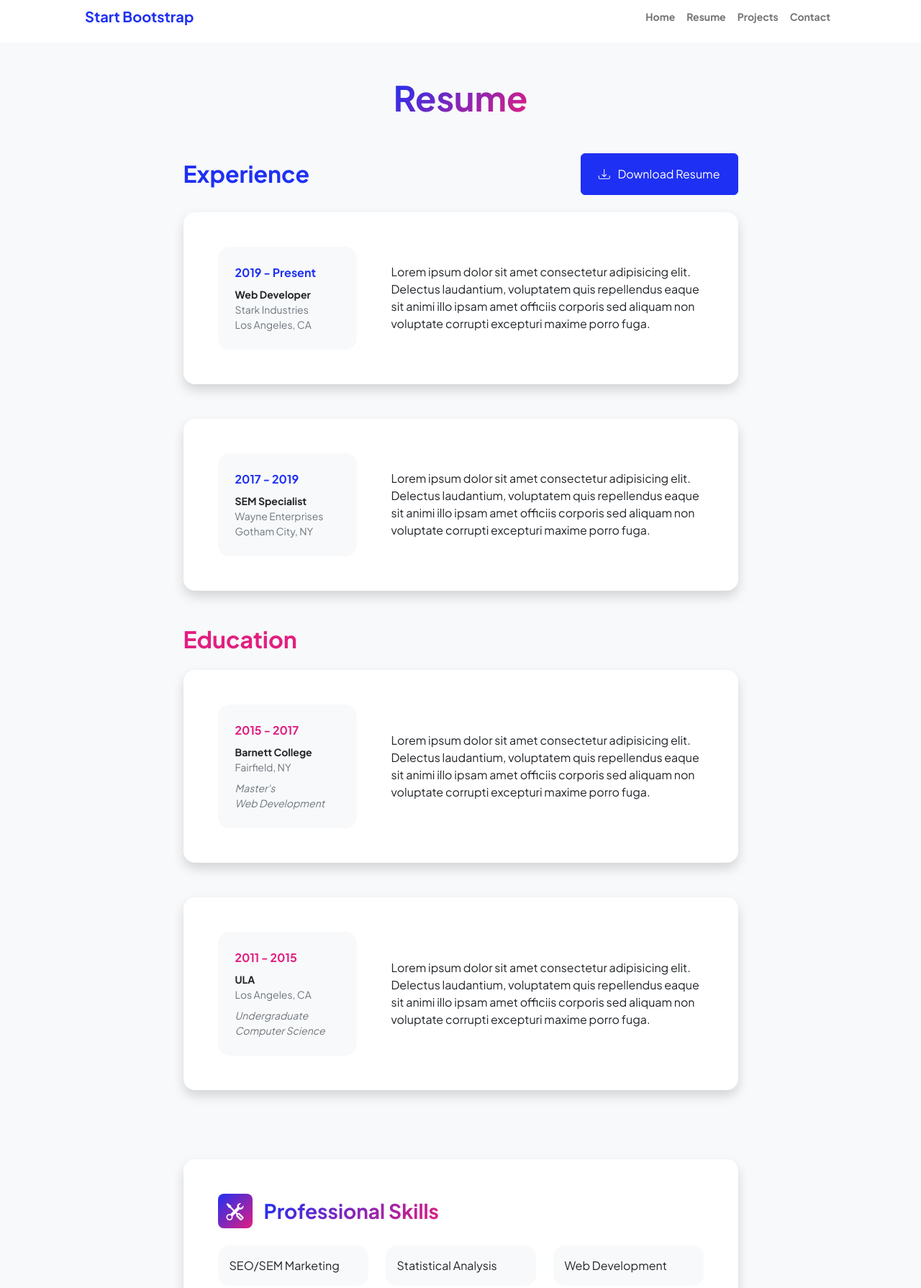
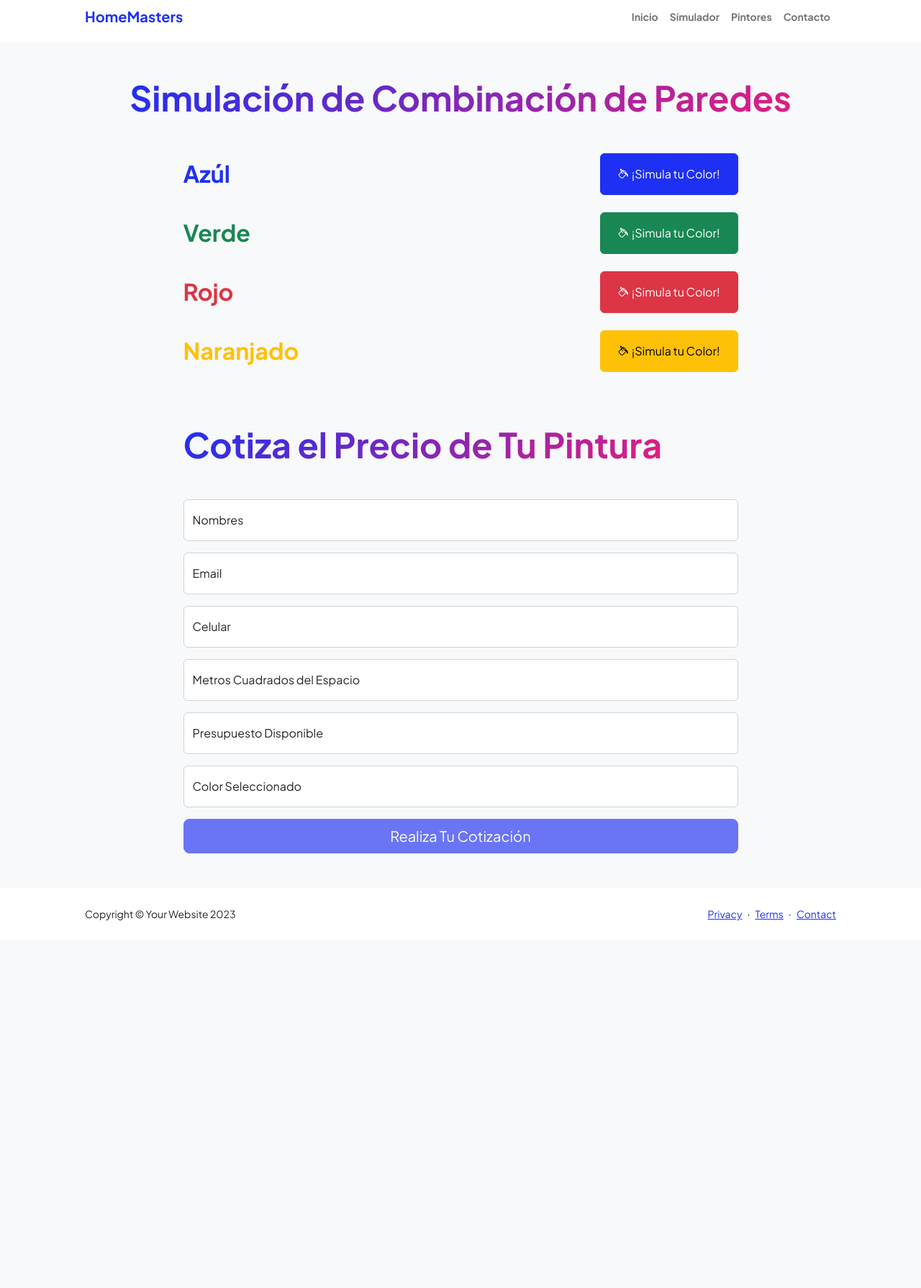
Before and after one commit to JuanF998/HomeMasters, a plain HTML site: page resume.html in a window 1280 px wide. Shown: the part 13-1803 px from the top of the page at 72% size. After the commit the page ends 1319 px from the top, so only its background shows below. Drawn offline with nearby package versions, Linux system fonts and the light colour scheme.

Commit message:
Se crea funcionalidad para simulacion

```diff
--- a/resume.html
+++ b/resume.html
@@ -22,14 +22,14 @@
             <!-- Navigation-->
             <nav class="navbar navbar-expand-lg navbar-light bg-white py-3">
                 <div class="container px-5">
-                    <a class="navbar-brand" href="index.html"><span class="fw-bolder text-primary">Start Bootstrap</span></a>
+                    <a class="navbar-brand" href="index.html"><span class="fw-bolder text-primary">HomeMasters</span></a>
                     <button class="navbar-toggler" type="button" data-bs-toggle="collapse" data-bs-target="#navbarSupportedContent" aria-controls="navbarSupportedContent" aria-expanded="false" aria-label="Toggle navigation"><span class="navbar-toggler-icon"></span></button>
                     <div class="collapse navbar-collapse" id="navbarSupportedContent">
                         <ul class="navbar-nav ms-auto mb-2 mb-lg-0 small fw-bolder">
-                            <li class="nav-item"><a class="nav-link" href="index.html">Home</a></li>
-                            <li class="nav-item"><a class="nav-link" href="resume.html">Resume</a></li>
-                            <li class="nav-item"><a class="nav-link" href="projects.html">Projects</a></li>
-                            <li class="nav-item"><a class="nav-link" href="contact.html">Contact</a></li>
+                            <li class="nav-item"><a class="nav-link" href="index.html">Inicio</a></li>
+                            <li class="nav-item"><a class="nav-link" href="resume.html">Simulador</a></li>
+                            <li class="nav-item"><a class="nav-link" href="projects.html">Pintores</a></li>
+                            <li class="nav-item"><a class="nav-link" href="contact.html">Contacto</a></li>
                         </ul>
                     </div>
                 </div>
@@ -37,144 +37,125 @@
             <!-- Page Content-->
             <div class="container px-5 my-5">
                 <div class="text-center mb-5">
-                    <h1 class="display-5 fw-bolder mb-0"><span class="text-gradient d-inline">Resume</span></h1>
+                    <h1 class="display-5 fw-bolder mb-0"><span class="text-gradient d-inline">Simulación de Combinación de Paredes</span></h1>
                 </div>
                 <div class="row gx-5 justify-content-center">
                     <div class="col-lg-11 col-xl-9 col-xxl-8">
                         <!-- Experience Section-->
                         <section>
                             <div class="d-flex align-items-center justify-content-between mb-4">
-                                <h2 class="text-primary fw-bolder mb-0">Experience</h2>
+                                <h2 class="text-primary fw-bolder mb-0">Azúl</h2>
                                 <!-- Download resume button-->
                                 <!-- Note: Set the link href target to a PDF file within your project-->
-                                <a class="btn btn-primary px-4 py-3" href="#!">
-                                    <div class="d-inline-block bi bi-download me-2"></div>
-                                    Download Resume
+                                <a class="btn btn-primary px-4 py-3" href="error.html">
+                                    <div class="d-inline-block bi bi-paint-bucket"></div>
+                                    ¡Simula tu Color!
                                 </a>
                             </div>
-                            <!-- Experience Card 1-->
-                            <div class="card shadow border-0 rounded-4 mb-5">
-                                <div class="card-body p-5">
-                                    <div class="row align-items-center gx-5">
-                                        <div class="col text-center text-lg-start mb-4 mb-lg-0">
-                                            <div class="bg-light p-4 rounded-4">
-                                                <div class="text-primary fw-bolder mb-2">2019 - Present</div>
-                                                <div class="small fw-bolder">Web Developer</div>
-                                                <div class="small text-muted">Stark Industries</div>
-                                                <div class="small text-muted">Los Angeles, CA</div>
-                                            </div>
-                                        </div>
-                                        <div class="col-lg-8"><div>Lorem ipsum dolor sit amet consectetur adipisicing elit. Delectus laudantium, voluptatem quis repellendus eaque sit animi illo ipsam amet officiis corporis sed aliquam non voluptate corrupti excepturi maxime porro fuga.</div></div>
-                                    </div>
+
+
+
+                            <section>
+                            <div class="d-flex align-items-center justify-content-between mb-4">
+                                <h2 class="text-success fw-bolder mb-0">Verde</h2>
+                                <!-- Download resume button-->
+                                <!-- Note: Set the link href target to a PDF file within your project-->
+                                <a class="btn btn-success px-4 py-3" href="error.html">
+                                    <div class="d-inline-block bi bi-paint-bucket"></div>
+                                    ¡Simula tu Color!
+                                </a>
+                            </div>
+
+
+                            <section>
+                            <div class="d-flex align-items-center justify-content-between mb-4">
+                                <h2 class="text-danger fw-bolder mb-0">Rojo</h2>
+                                <!-- Download resume button-->
+                                <!-- Note: Set the link href target to a PDF file within your project-->
+                                <a class="btn btn-danger px-4 py-3" href="error.html">
+                                    <div class="d-inline-block bi bi-paint-bucket"></div>
+                                    ¡Simula tu Color!
+                                </a>
+                            </div>
+
+                            <section>
+                            <div class="d-flex align-items-center justify-content-between mb-4">
+                                <h2 class="text-warning fw-bolder mb-0">Naranjado</h2>
+                                <!-- Download resume button-->
+                                <!-- Note: Set the link href target to a PDF file within your project-->
+                                <a class="btn btn-warning px-4 py-3" href="error.html">
+                                    <div class="d-inline-block bi bi-paint-bucket"></div>
+                                    ¡Simula tu Color!
+                                </a>
+                            </div>
+
+                        </section>
+                        <form id="contactForm" data-sb-form-api-token="API_TOKEN">
+                            <br>
+                            <br>
+                            <h1 class="display-5 fw-bolder mb-0"><span class="text-gradient d-inline">Cotiza el Precio de Tu Pintura</span></h1>
+                            <br>
+                            <br>
+                            <!-- Name input-->
+                            <div class="form-floating mb-3">
+                                <input class="form-control" id="name" type="text" placeholder="Enter your name..." data-sb-validations="required" />
+                                <label for="name">Nombres</label>
+                                <div class="invalid-feedback" data-sb-feedback="name:required">A name is required.</div>
+                            </div>
+                            <!-- Email address input-->
+                            <div class="form-floating mb-3">
+                                <input class="form-control" id="email" type="email" placeholder="name@example.com" data-sb-validations="required,email" />
+                                <label for="email">Email</label>
+                                <div class="invalid-feedback" data-sb-feedback="email:required">An email is required.</div>
+                                <div class="invalid-feedback" data-sb-feedback="email:email">Email is not valid.</div>
+                            </div>
+                            <!-- Phone number input-->
+                            <div class="form-floating mb-3">
+                                <input class="form-control" id="phone" type="tel" placeholder="(123) 456-7890" data-sb-validations="required" />
+                                <label for="phone">Celular</label>
+                                <div class="invalid-feedback" data-sb-feedback="phone:required">A phone number is required.</div>
+                            </div>
+                            <div class="form-floating mb-3">
+                                <input class="form-control" id="email" type="email" placeholder="name@example.com" data-sb-validations="required,email" />
+                                <label for="email">Metros Cuadrados del Espacio</label>
+                                <div class="invalid-feedback" data-sb-feedback="email:required">An email is required.</div>
+                                <div class="invalid-feedback" data-sb-feedback="email:email">Email is not valid.</div>
+                            </div>
+                            <div class="form-floating mb-3">
+                                <input class="form-control" id="email" type="email" placeholder="name@example.com" data-sb-validations="required,email" />
+                                <label for="email">Presupuesto Disponible</label>
+                                <div class="invalid-feedback" data-sb-feedback="email:required">An email is required.</div>
+                                <div class="invalid-feedback" data-sb-feedback="email:email">Email is not valid.</div>
+                            </div>
+
+                            <!-- Phone number input-->
+                            <div class="form-floating mb-3">
+                                <input class="form-control" id="phone" type="tel" placeholder="(123) 456-7890" data-sb-validations="required" />
+                                <label for="phone">Color Seleccionado</label>
+                                <div class="invalid-feedback" data-sb-feedback="phone:required">A phone number is required.</div>
+                            </div>
+                            <!-- Message input-->
+
+                            <!-- Submit success message-->
+                            <!---->
+                            <!-- This is what your users will see when the form-->
+                            <!-- has successfully submitted-->
+                            <div class="d-none" id="submitSuccessMessage">
+                                <div class="text-center mb-6">
+                                    <div class="fw-bolder">Form submission successful!</div>
+                                    To activate this form, sign up at
+                                    <br />
+                                    <a href="https://startbootstrap.com/solution/contact-forms">https://startbootstrap.com/solution/contact-forms</a>
                                 </div>
                             </div>
-                            <!-- Experience Card 2-->
-                            <div class="card shadow border-0 rounded-4 mb-5">
-                                <div class="card-body p-5">
-                                    <div class="row align-items-center gx-5">
-                                        <div class="col text-center text-lg-start mb-4 mb-lg-0">
-                                            <div class="bg-light p-4 rounded-4">
-                                                <div class="text-primary fw-bolder mb-2">2017 - 2019</div>
-                                                <div class="small fw-bolder">SEM Specialist</div>
-                                                <div class="small text-muted">Wayne Enterprises</div>
-                                                <div class="small text-muted">Gotham City, NY</div>
-                                            </div>
-                                        </div>
-                                        <div class="col-lg-8"><div>Lorem ipsum dolor sit amet consectetur adipisicing elit. Delectus laudantium, voluptatem quis repellendus eaque sit animi illo ipsam amet officiis corporis sed aliquam non voluptate corrupti excepturi maxime porro fuga.</div></div>
-                                    </div>
-                                </div>
-                            </div>
-                        </section>
-                        <!-- Education Section-->
-                        <section>
-                            <h2 class="text-secondary fw-bolder mb-4">Education</h2>
-                            <!-- Education Card 1-->
-                            <div class="card shadow border-0 rounded-4 mb-5">
-                                <div class="card-body p-5">
-                                    <div class="row align-items-center gx-5">
-                                        <div class="col text-center text-lg-start mb-4 mb-lg-0">
-                                            <div class="bg-light p-4 rounded-4">
-                                                <div class="text-secondary fw-bolder mb-2">2015 - 2017</div>
-                                                <div class="mb-2">
-                                                    <div class="small fw-bolder">Barnett College</div>
-                                                    <div class="small text-muted">Fairfield, NY</div>
-                                                </div>
-                                                <div class="fst-italic">
-                                                    <div class="small text-muted">Master's</div>
-                                                    <div class="small text-muted">Web Development</div>
-                                                </div>
-                                            </div>
-                                        </div>
-                                        <div class="col-lg-8"><div>Lorem ipsum dolor sit amet consectetur adipisicing elit. Delectus laudantium, voluptatem quis repellendus eaque sit animi illo ipsam amet officiis corporis sed aliquam non voluptate corrupti excepturi maxime porro fuga.</div></div>
-                                    </div>
-                                </div>
-                            </div>
-                            <!-- Education Card 2-->
-                            <div class="card shadow border-0 rounded-4 mb-5">
-                                <div class="card-body p-5">
-                                    <div class="row align-items-center gx-5">
-                                        <div class="col text-center text-lg-start mb-4 mb-lg-0">
-                                            <div class="bg-light p-4 rounded-4">
-                                                <div class="text-secondary fw-bolder mb-2">2011 - 2015</div>
-                                                <div class="mb-2">
-                                                    <div class="small fw-bolder">ULA</div>
-                                                    <div class="small text-muted">Los Angeles, CA</div>
-                                                </div>
-                                                <div class="fst-italic">
-                                                    <div class="small text-muted">Undergraduate</div>
-                                                    <div class="small text-muted">Computer Science</div>
-                                                </div>
-                                            </div>
-                                        </div>
-                                        <div class="col-lg-8"><div>Lorem ipsum dolor sit amet consectetur adipisicing elit. Delectus laudantium, voluptatem quis repellendus eaque sit animi illo ipsam amet officiis corporis sed aliquam non voluptate corrupti excepturi maxime porro fuga.</div></div>
-                                    </div>
-                                </div>
-                            </div>
-                        </section>
-                        <!-- Divider-->
-                        <div class="pb-5"></div>
-                        <!-- Skills Section-->
-                        <section>
-                            <!-- Skillset Card-->
-                            <div class="card shadow border-0 rounded-4 mb-5">
-                                <div class="card-body p-5">
-                                    <!-- Professional skills list-->
-                                    <div class="mb-5">
-                                        <div class="d-flex align-items-center mb-4">
-                                            <div class="feature bg-primary bg-gradient-primary-to-secondary text-white rounded-3 me-3"><i class="bi bi-tools"></i></div>
-                                            <h3 class="fw-bolder mb-0"><span class="text-gradient d-inline">Professional Skills</span></h3>
-                                        </div>
-                                        <div class="row row-cols-1 row-cols-md-3 mb-4">
-                                            <div class="col mb-4 mb-md-0"><div class="d-flex align-items-center bg-light rounded-4 p-3 h-100">SEO/SEM Marketing</div></div>
-                                            <div class="col mb-4 mb-md-0"><div class="d-flex align-items-center bg-light rounded-4 p-3 h-100">Statistical Analysis</div></div>
-                                            <div class="col"><div class="d-flex align-items-center bg-light rounded-4 p-3 h-100">Web Development</div></div>
-                                        </div>
-                                        <div class="row row-cols-1 row-cols-md-3">
-                                            <div class="col mb-4 mb-md-0"><div class="d-flex align-items-center bg-light rounded-4 p-3 h-100">Network Security</div></div>
-                                            <div class="col mb-4 mb-md-0"><div class="d-flex align-items-center bg-light rounded-4 p-3 h-100">Adobe Software Suite</div></div>
-                                            <div class="col"><div class="d-flex align-items-center bg-light rounded-4 p-3 h-100">User Interface Design</div></div>
-                                        </div>
-                                    </div>
-                                    <!-- Languages list-->
-                                    <div class="mb-0">
-                                        <div class="d-flex align-items-center mb-4">
-                                            <div class="feature bg-primary bg-gradient-primary-to-secondary text-white rounded-3 me-3"><i class="bi bi-code-slash"></i></div>
-                                            <h3 class="fw-bolder mb-0"><span class="text-gradient d-inline">Languages</span></h3>
-                                        </div>
-                                        <div class="row row-cols-1 row-cols-md-3 mb-4">
-                                            <div class="col mb-4 mb-md-0"><div class="d-flex align-items-center bg-light rounded-4 p-3 h-100">HTML</div></div>
-                                            <div class="col mb-4 mb-md-0"><div class="d-flex align-items-center bg-light rounded-4 p-3 h-100">CSS</div></div>
-                                            <div class="col"><div class="d-flex align-items-center bg-light rounded-4 p-3 h-100">JavaScript</div></div>
-                                        </div>
-                                        <div class="row row-cols-1 row-cols-md-3">
-                                            <div class="col mb-4 mb-md-0"><div class="d-flex align-items-center bg-light rounded-4 p-3 h-100">Python</div></div>
-                                            <div class="col mb-4 mb-md-0"><div class="d-flex align-items-center bg-light rounded-4 p-3 h-100">Ruby</div></div>
-                                            <div class="col"><div class="d-flex align-items-center bg-light rounded-4 p-3 h-100">Node.js</div></div>
-                                        </div>
-                                    </div>
-                                </div>
-                            </div>
-                        </section>
+                            <!-- Submit error message-->
+                            <!---->
+                            <!-- This is what your users will see when there is-->
+                            <!-- an error submitting the form-->
+                            <div class="d-none" id="submitErrorMessage"><div class="text-center text-danger mb-6">Error sending message!</div></div>
+                            <!-- Submit Button-->
+                            <a href="error.html"><div class="d-grid"><button class="btn btn-primary btn-lg disabled" id="submitButton" type="submit">Realiza Tu Cotización</button></div></a>
+                        </form>
                     </div>
                 </div>
             </div>
```
Also changed, not shown: error.html (added, +1 -0 lines).
